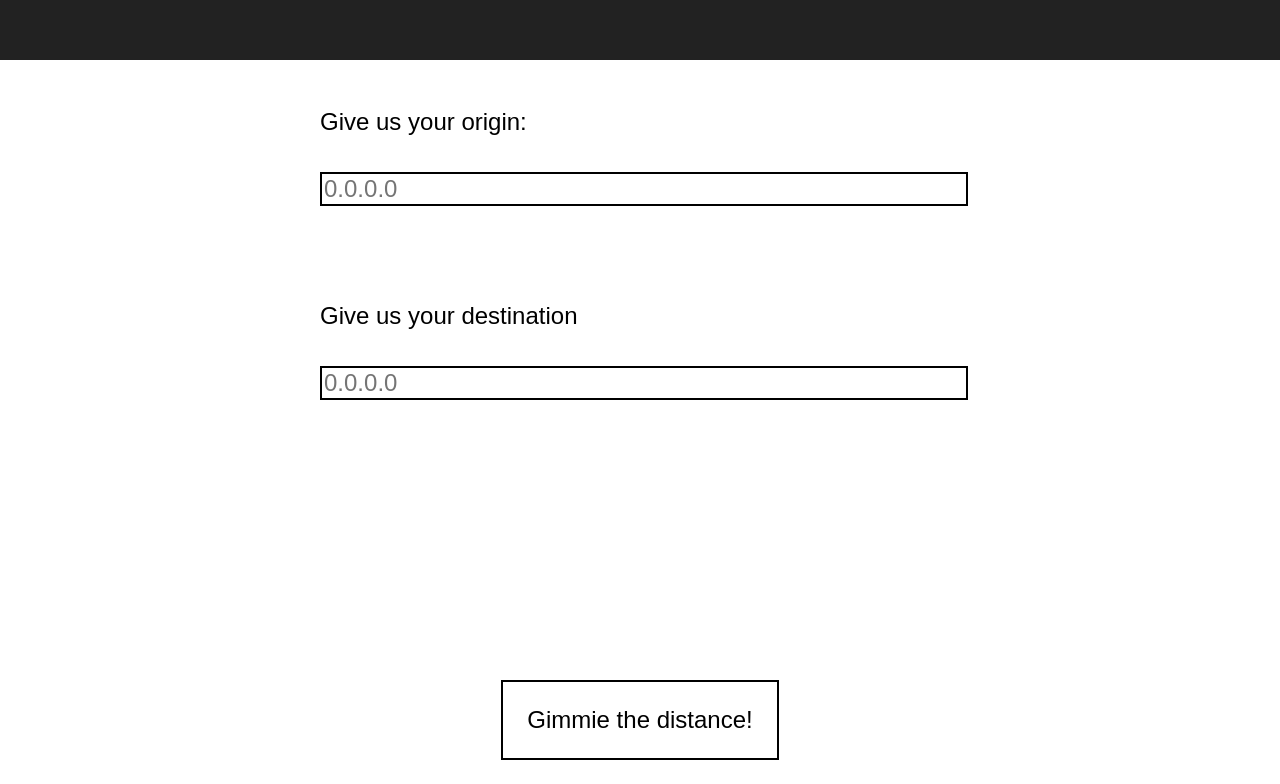
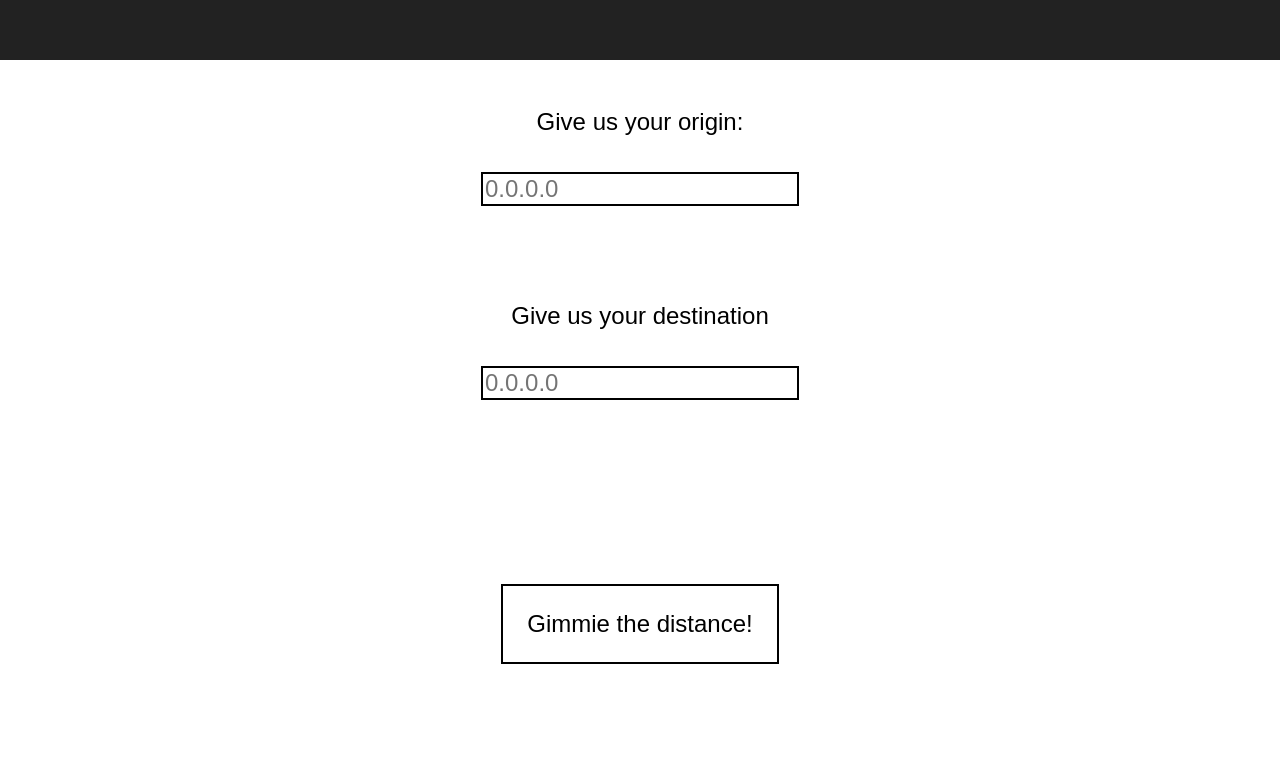
Before and after one commit to valko92/current-ip-distance-calculator, a React app in the folder web-app/: page / in a window 1280 px wide. Shown: the part 130-914 px from the top of the page. After the commit the page ends 818 px from the top, so only its background shows below. Built offline with nearby package versions, Linux system fonts and the light colour scheme.

Commit message:
app is better mobile-optimized

```diff
--- a/web-app/src/styles/Form.css
+++ b/web-app/src/styles/Form.css
@@ -31,6 +31,7 @@
     width: 100%;
     padding-bottom: 1.5em;
     position: relative;
+    text-align: center;
 }
 
 .input-container input {
@@ -38,12 +39,23 @@
     font-weight: 300;
     font-size: 1.5em;
     color: #000000;
-    width: 100%;
+    width: auto;
     border: 2px solid #000000;
     border-radius: 0;
     box-shadow: none;
+    margin-left: auto; margin-right: auto;
     margin-bottom: 4em;
     position: relative;
+    display: block;
+}
+
+@media (min-width: 1366px) {
+    .input-container label {
+        text-align: left;
+    }
+    .input-container input {
+        width: 100%;
+    }
 }
 
 .submit-button {
--- a/web-app/src/styles/index.css
+++ b/web-app/src/styles/index.css
@@ -3,3 +3,8 @@
   padding: 0;
   font-family: sans-serif;
 }
+
+body, html {
+  width: 100%;
+  height: 100%;
+}
```
